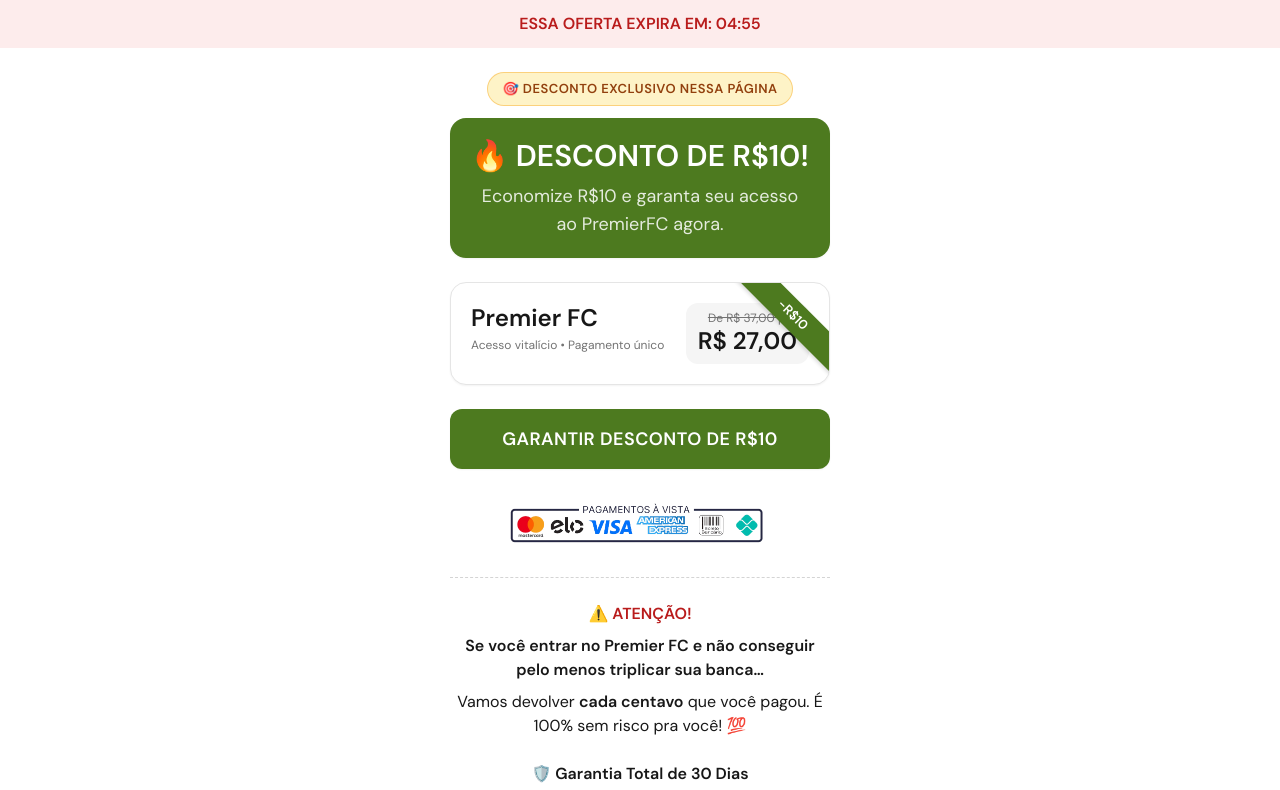
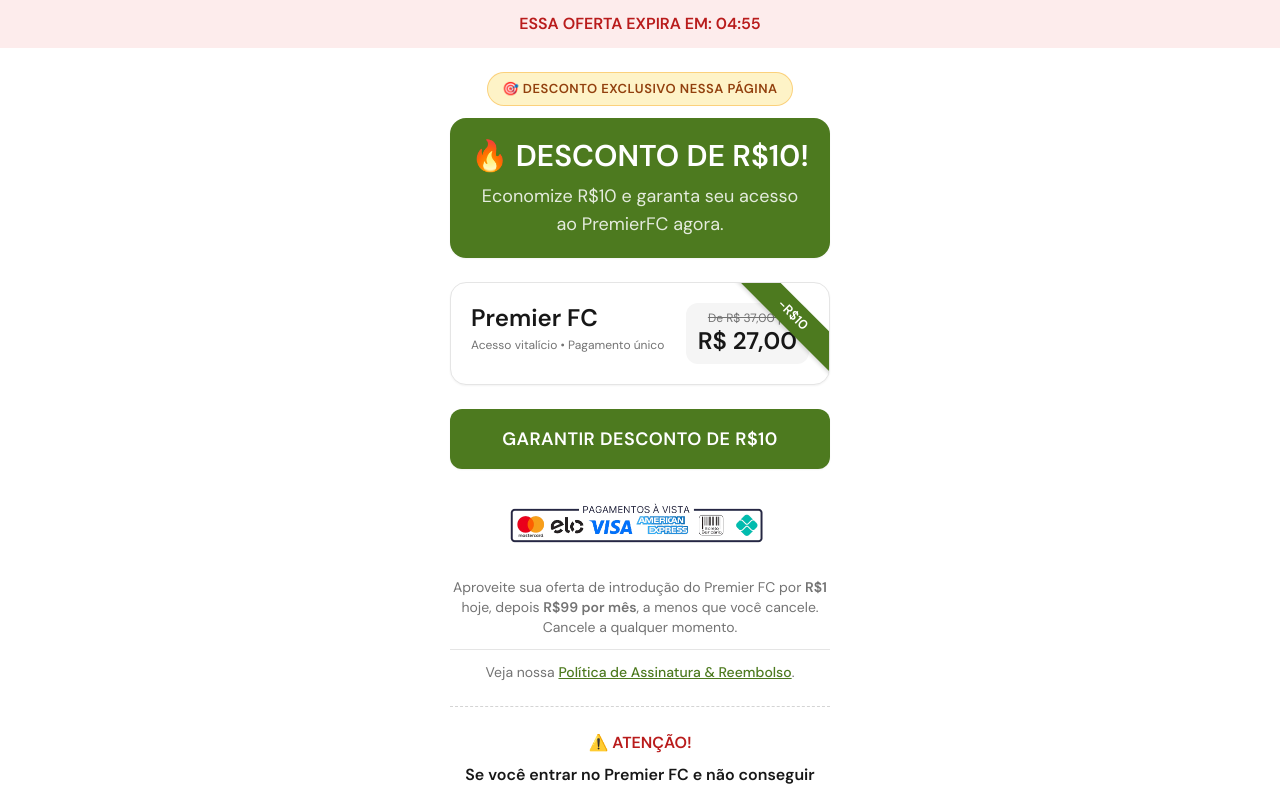
Before and after one commit to guilhermesimas542-lab/Premier-Claude-code, a React (Vite) app: page /bd2 in a window 1280 px wide. Shown: the top 790 px of the page. Built offline with nearby package versions, Linux system fonts and the light colour scheme; no server answers; the database is empty; the HTML template or start-up script is replaced by a standard one; a web font is replaced by a local one.

Commit message:
Changes
Co-authored-by: guilhermesimas542-lab <256834992+guilhermesimas542-lab@users.noreply.github.com>

```diff
--- a/src/pages/Backredirect2.tsx
+++ b/src/pages/Backredirect2.tsx
@@ -129,8 +129,26 @@ export default function Backredirect2() {
           />
         </div>
 
+        {/* 5b) SUBSCRIPTION DISCLAIMER */}
+        <div className="text-center text-xs sm:text-sm text-neutral-500 leading-relaxed space-y-3">
+          <p>
+            Aproveite sua oferta de introdução do Premier FC por{" "}
+            <span className="font-semibold">R$1</span> hoje, depois{" "}
+            <span className="font-semibold">R$99 por mês</span>, a menos que você
+            cancele. Cancele a qualquer momento.
+          </p>
+          <div className="border-t border-neutral-200 pt-3">
+            Veja nossa{" "}
+            <a href="#" className="underline font-medium" style={{ color: OLIVE }}>
+              Política de Assinatura &amp; Reembolso
+            </a>
+            .
+          </div>
+        </div>
+
         {/* 6) DASHED DIVIDER */}
         <div className="border-t border-dashed border-neutral-300" />
+
 
         {/* 7) GUARANTEE BLOCK */}
         <div className="text-center space-y-2">
```
